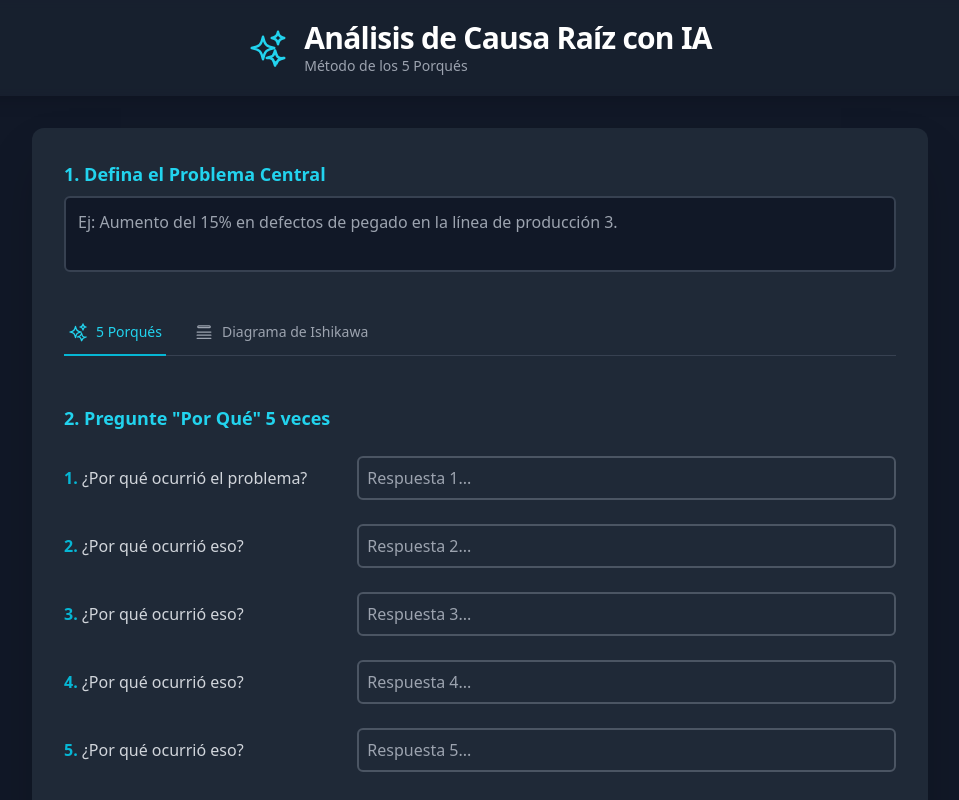
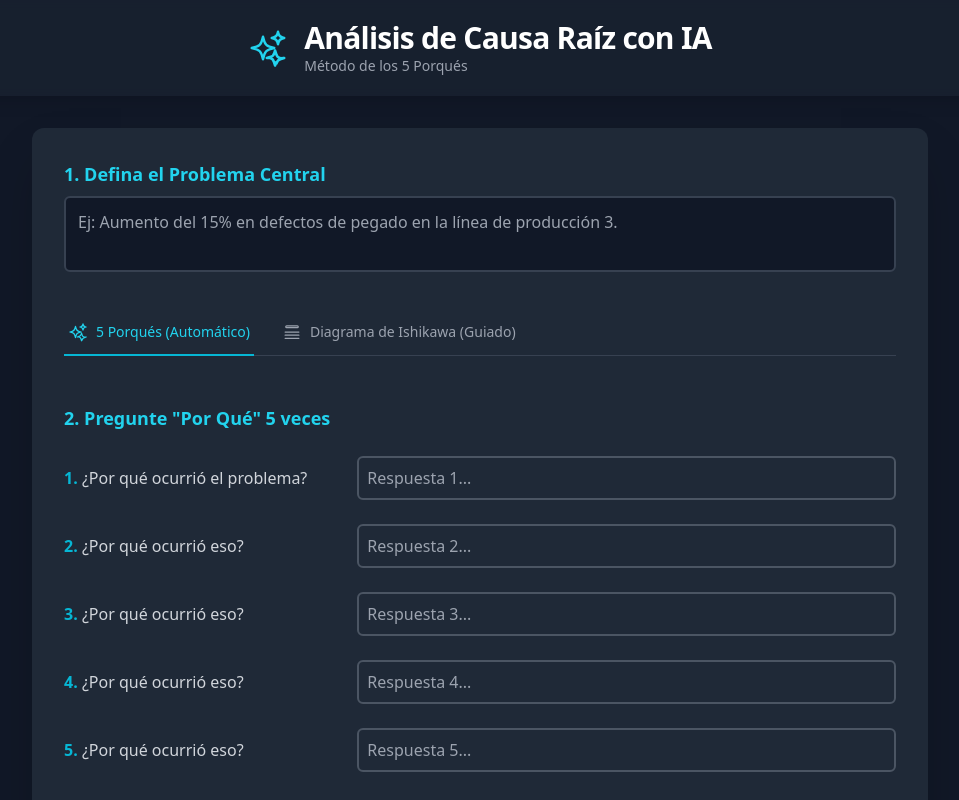
Before and after one commit to Jotawen/Analisis-causa-raiz, a React (Vite) app: page / in a window 1280 px wide. Shown: the top 800 px of the page, without its empty margins (160-1119 px from the left). Built offline with nearby package versions, Linux system fonts and the light colour scheme; no server answers.

Commit message:
Update button labels for clarity

```diff
--- a/App.tsx
+++ b/App.tsx
@@ -53,7 +53,7 @@ const App: React.FC = () => {
                 }`}
               >
                 <BrainCircuitIcon className="h-5 w-5" />
-                5 Porqués
+                5 Porqués (Automático)
               </button>
               <button
                 onClick={() => setActiveTool('ishikawa')}
@@ -64,7 +64,7 @@ const App: React.FC = () => {
                 }`}
               >
                 <FishboneIcon className="h-5 w-5" />
-                Diagrama de Ishikawa
+                Diagrama de Ishikawa (Guiado)
               </button>
             </nav>
           </div>
```
